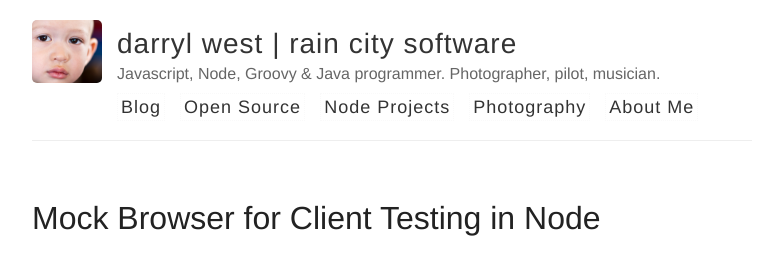
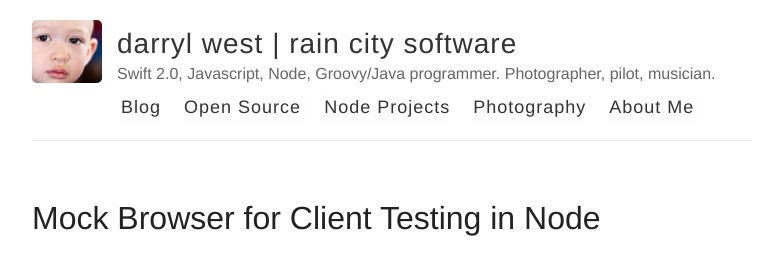
Before and after one commit to darrylwest/jekyll-blog, a Jekyll site: the page built from index.html, in a window 1280 px wide and 900 px high. Shown: the top 257 px of the window, without its empty margins (248-1031 px from the left). Built offline with Jekyll 4.4.1, drawn with Linux system fonts in a browser that asks for light colours.

Commit message:
updated site description

```diff
--- a/_config.yml
+++ b/_config.yml
@@ -6,7 +6,7 @@
 name: darryl west | rain city software
 
 # Short bio or description (displayed in the header)
-description: Javascript, Node, Groovy & Java programmer. Photographer, pilot, musician.
+description: Swift 2.0, Javascript, Node, Groovy/Java programmer. Photographer, pilot, musician.
 
 # URL of your avatar or profile pic (you could use your GitHub profile pic)
 avatar: /images/dpw-logo.jpg
```
